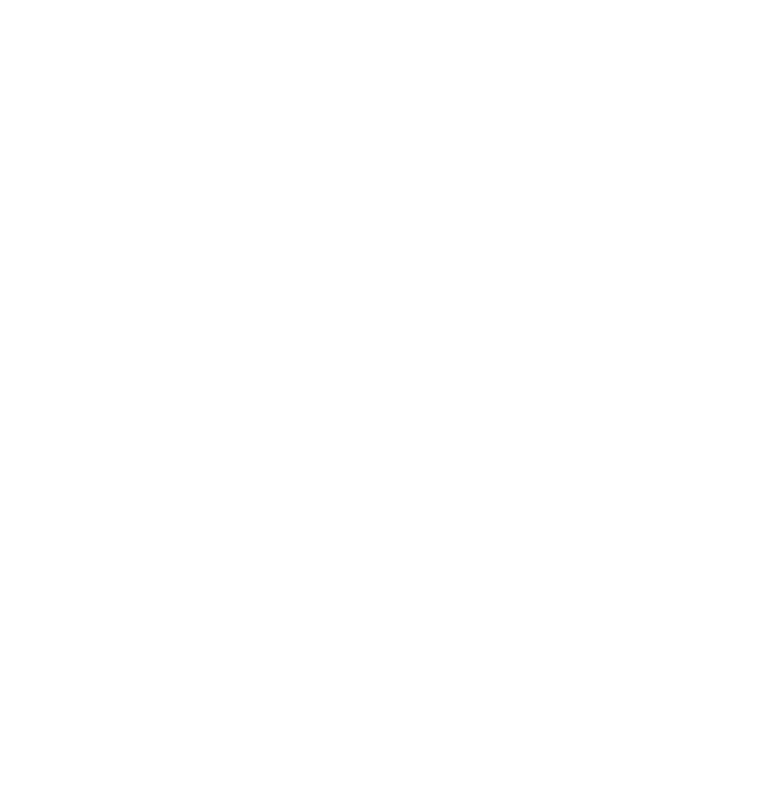
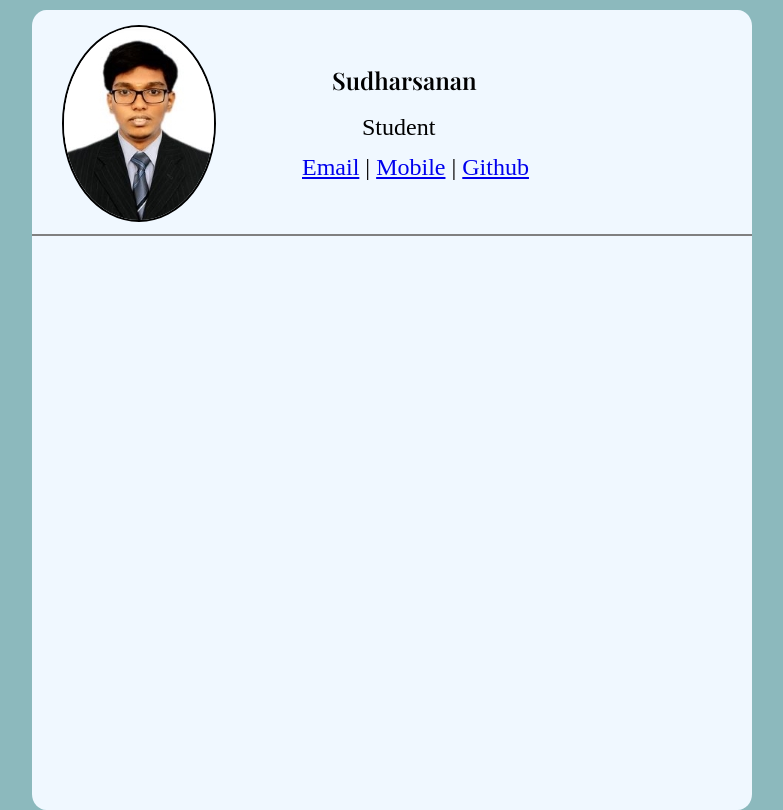
Before and after one commit to Sudhar2303/MERN-resume1, a plain HTML site: page index.html in a window 1280 px wide. Shown: the whole page, without its empty margins (268-1051 px from the left). Drawn offline with nearby package versions, Linux system fonts and the light colour scheme; a web font is replaced by a local one.

Commit message:
header is added

```diff
--- a/assets/css/style.css
+++ b/assets/css/style.css
@@ -4,4 +4,51 @@
 body
 {
     margin: 0px;
+    background-color: #8CB9BD;
 }
+.main-section
+{
+    background-color: aliceblue;
+    height: 800px;
+    width: 720px;
+    box-shadow: #8CB9BD;
+    position: absolute;
+    top:10px;
+    left: 300px;
+    border-radius: 2%;
+}
+p
+{
+    text-align: center;
+}
+img
+{
+    margin: 15px 30px 0px 30px;
+    border: black 2px solid;
+    border-radius: 50%;
+}
+#primary-name
+{
+    position: absolute;
+    top: 30px;
+    left: 300px;
+    font-size: 24px;
+    font-family: "Playfair Display", serif;
+    font-optical-sizing: auto;
+    font-weight: 600;
+    font-style: normal;
+}
+#primary-tag
+{
+    position: absolute;
+    top: 80px;
+    left: 330px;
+    font-size: 24px;
+}
+#primary-contact
+{
+    position: absolute;
+    top: 120px;
+    left: 270px;
+    font-size: 24px;
+}
--- a/index.html
+++ b/index.html
@@ -3,10 +3,27 @@
 <head>
     <meta charset="UTF-8">
     <meta name="viewport" content="width=device-width, initial-scale=1.0">
-    <title>Document</title>
+    <title>Sudharsanan | resume</title>
     <link rel="stylesheet" href="assets/css/style.css"/>
+    <link rel="preconnect" href="https://fonts.googleapis.com">
+    <link rel="preconnect" href="https://fonts.gstatic.com" crossorigin>
+    <link href="https://fonts.googleapis.com/css2?family=Playfair+Display:ital,wght@0,400..900;1,400..900&display=swap" rel="stylesheet">
+    <link href="https://fonts.googleapis.com/css2?family=Libre+Baskerville:ital,wght@0,400;0,700;1,400&display=swap" rel="stylesheet">
+
 </head>
 <body>
-
+   <section class = "main-section">
+        <header>
+            <img src ="profile1.jpeg" alter = "photo"\>
+            <p id = "primary-name">Sudharsanan</p>
+            <p id = "primary-tag">Student</p>
+            <p id = "primary-contact">
+                <a href = https://mailto:sudharsananuma23@gmail.com target="_blank">Email</a> |
+                <a href = https://wa.me/9344047005 target="_blank">Mobile</a> |
+                <a href = https://www.github.com/sudhar2303 target="_blank">Github</a>
+            </p>
+            <hr color="grey">
+        </header>
+   </section>
 </body>
 </html>
```
Also changed, not shown: profile1.jpeg (added).
